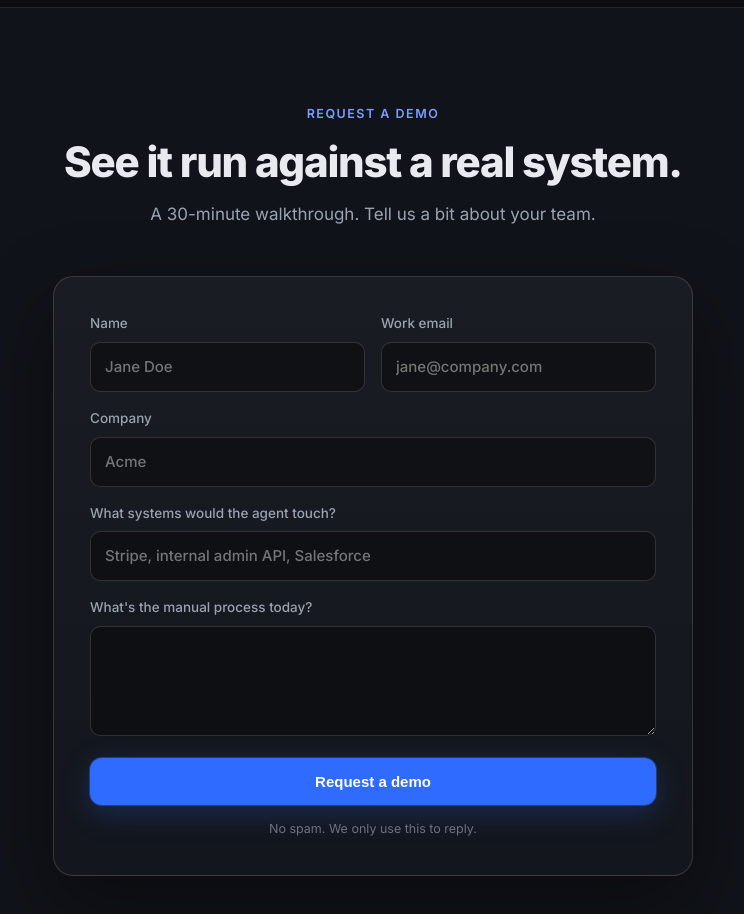
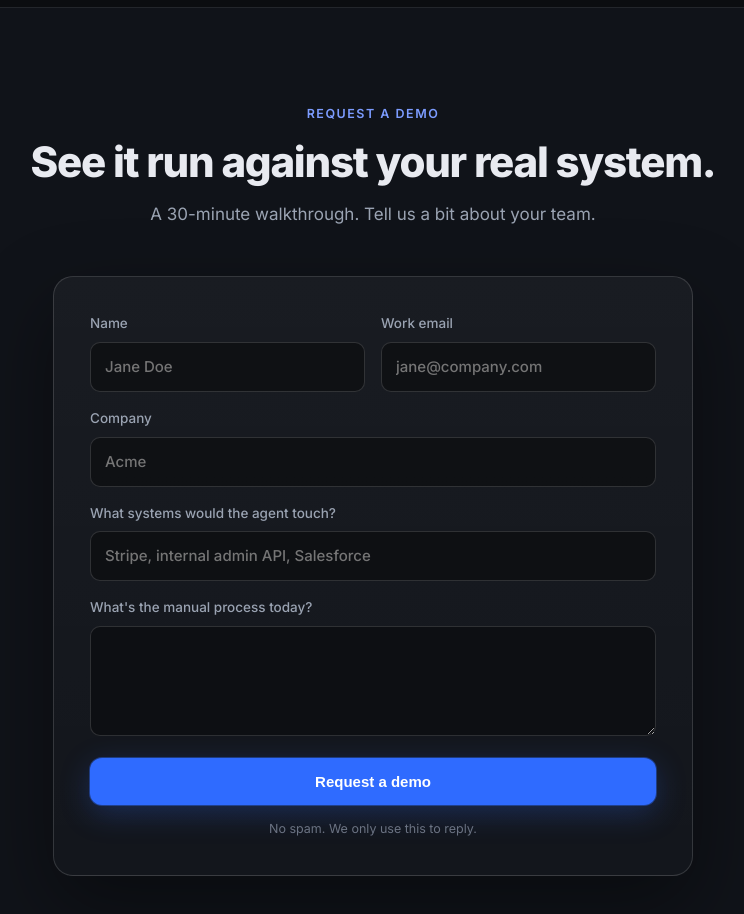
Before and after one commit to m0h1t1/agentify-site, a plain HTML site: page index.html in a window 1280 px wide. Shown: the part 4560-5474 px from the top of the page, without its empty margins (267-1011 px from the left). Drawn offline with Linux system fonts and the light colour scheme.

Commit message:
fixed req demo

```diff
--- a/index.html
+++ b/index.html
@@ -326,7 +326,7 @@
 <section id="demo" style="background: var(--bg-2); border-top: 1px solid var(--line);">
   <div class="wrap center">
     <div class="eyebrow">Request a demo</div>
-    <h2>See it run against a real system.</h2>
+    <h2>See it run against your real system.</h2>
     <p class="sub">A 30-minute walkthrough. Tell us a bit about your team.</p>
 
     <div class="form-wrap">
```
